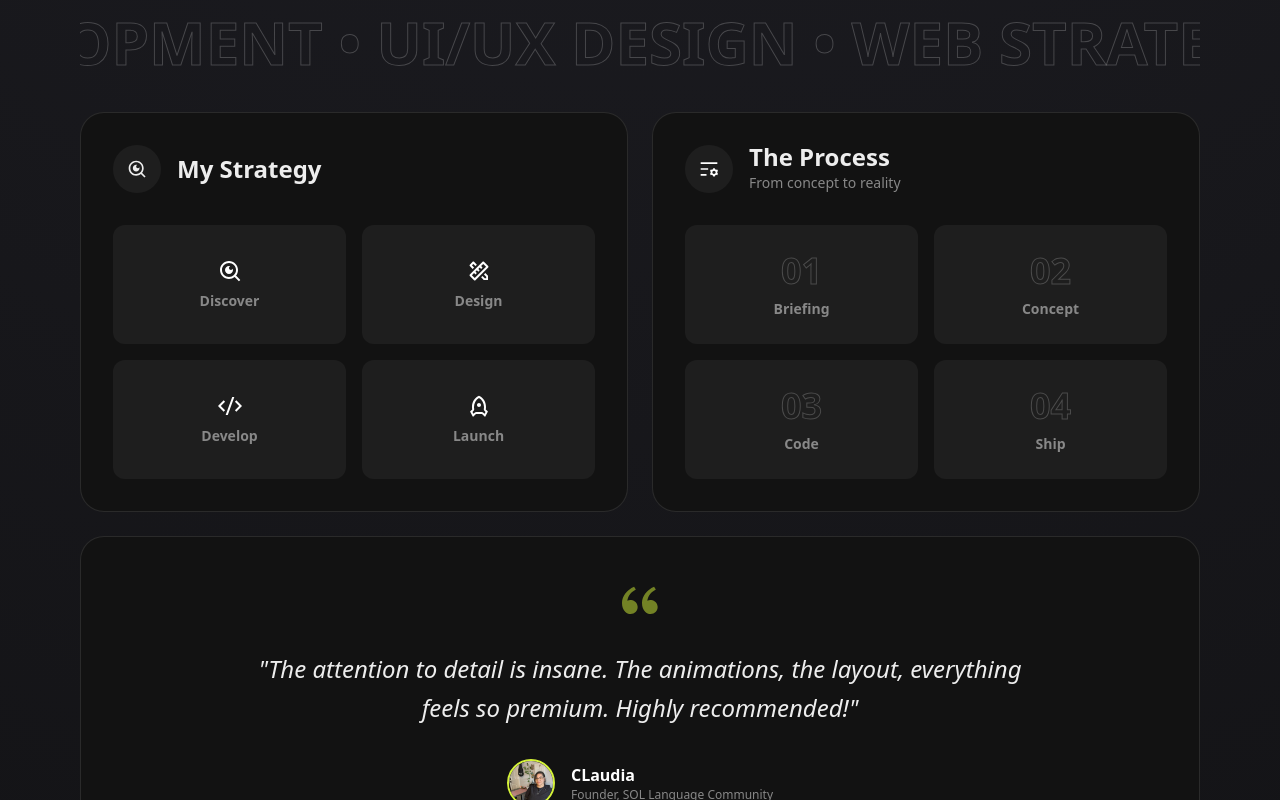
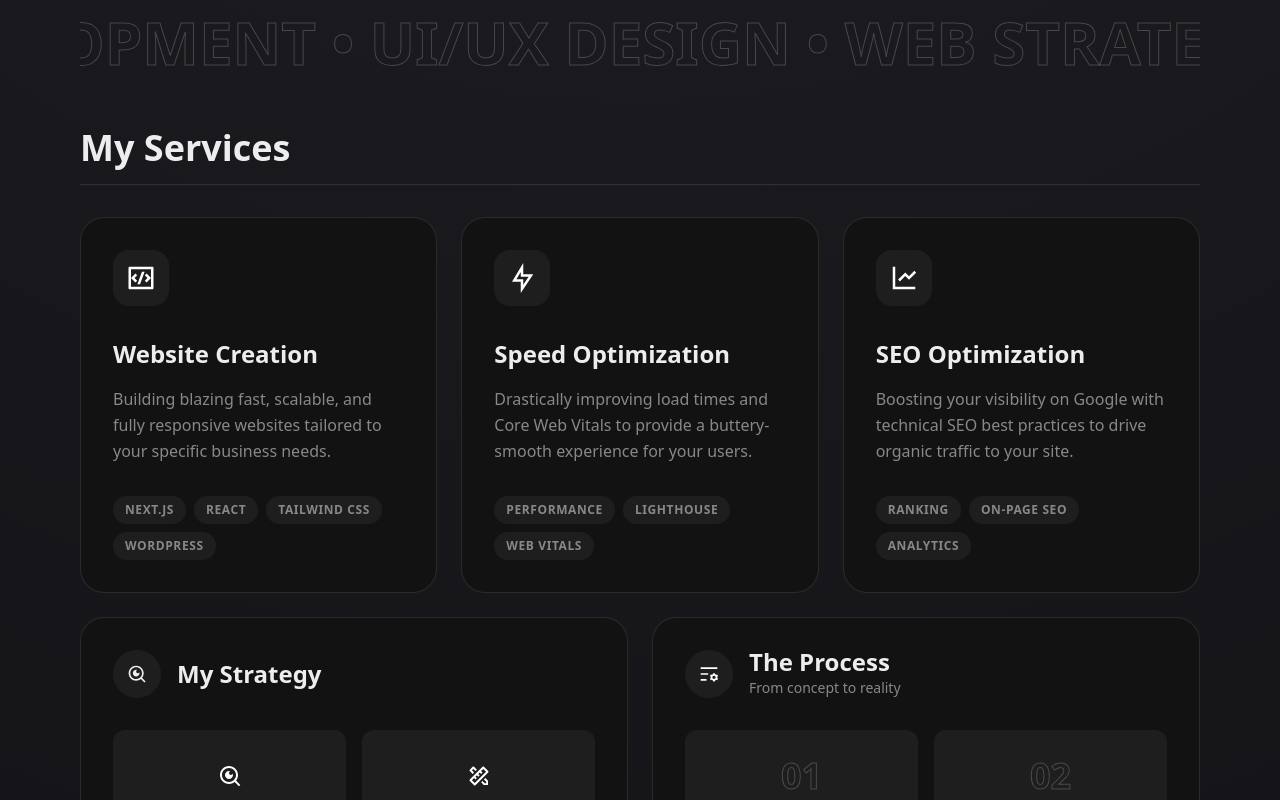
Before and after one commit to AbdessamadBendada/portfolio, a Next.js app: page / in a window 1280 px wide. Shown: the part 820-1620 px from the top of the page. Built offline with nearby package versions, Linux system fonts and the light colour scheme.

Commit message:
added services section

```diff
--- a/app/page.tsx
+++ b/app/page.tsx
@@ -16,6 +16,7 @@ import ContactForm from "@/components/ContactForm";
 import Footer from "@/components/Footer";
 import ProjectModal from "@/components/ProjectModal";
 import ClientLogos from "@/components/ClientLogos";
+import Services from "@/components/Services";
 
 export default function Home() {
   // We only need state for the Modal here, because it overlays the whole page
@@ -50,6 +51,7 @@ export default function Home() {
         <IntroCard />
 
         <Ticker />
+        <Services />
 
         <StrategyCard />
 
--- /dev/null
+++ b/components/Services.tsx
@@ -0,0 +1,75 @@
+import React from 'react';
+import {
+  RiCodeBoxLine,
+  RiFlashlightLine,
+  RiLineChartLine,
+  RiArrowRightUpLine
+} from "react-icons/ri";
+
+const Services = () => {
+  const services =[
+    {
+      icon: RiCodeBoxLine,
+      title: "Website Creation",
+      desc: "Building blazing fast, scalable, and fully responsive websites tailored to your specific business needs.",
+      tags:["Next.js", "React", "Tailwind CSS", "WordPress"]
+    },
+    {
+      icon: RiFlashlightLine,
+      title: "Speed Optimization",
+      desc: "Drastically improving load times and Core Web Vitals to provide a buttery-smooth experience for your users.",
+      tags: ["Performance", "Lighthouse", "Web Vitals"]
+    },
+    {
+      icon: RiLineChartLine,
+      title: "SEO Optimization",
+      desc: "Boosting your visibility on Google with technical SEO best practices to drive organic traffic to your site.",
+      tags: ["Ranking", "On-Page SEO", "Analytics"]
+    }
+  ];
+
+  return (
+    <>
+      {/* SECTION TITLE */}
+      <div className="col-span-1 md:col-span-12 mt-4 mb-2 flex items-end justify-between border-b border-white/10 pb-4">
+        <h2 className="font-display text-4xl font-bold">My Services</h2>
+      </div>
+
+      {/* SERVICES GRID */}
+      {services.map((service, i) => (
+        <div
+          key={i}
+          className="col-span-1 md:col-span-4 bg-dark-card border border-white/10 rounded-3xl p-8 flex flex-col group hover:border-accent hover:bg-dark-hover transition-all duration-300 cursor-default"
+        >
+          {/* Top Row: Icon & Arrow */}
+          <div className="flex justify-between items-start mb-8">
+            <div className="w-14 h-14 bg-white/5 rounded-2xl flex items-center justify-center group-hover:bg-accent/10 transition-colors">
+              <service.icon className="text-3xl text-white group-hover:text-accent transition-colors" />
+            </div>
+            <RiArrowRightUpLine className="text-2xl text-muted opacity-0 group-hover:opacity-100 group-hover:text-accent transition-all -translate-y-2 translate-x-2 group-hover:translate-y-0 group-hover:translate-x-0" />
+          </div>
+
+          {/* Text Content */}
+          <h3 className="font-display text-2xl font-bold mb-4">{service.title}</h3>
+          <p className="text-muted leading-relaxed mb-8 flex-grow">
+            {service.desc}
+          </p>
+
+          {/* Tags */}
+          <div className="flex flex-wrap gap-2 mt-auto">
+            {service.tags.map((tag, idx) => (
+              <span
+                key={idx}
+                className="text-xs font-bold tracking-wider uppercase bg-white/5 px-3 py-1.5 rounded-full text-muted group-hover:text-white transition-colors"
+              >
+                {tag}
+              </span>
+            ))}
+          </div>
+        </div>
+      ))}
+    </>
+  );
+};
+
+export default Services;
```
